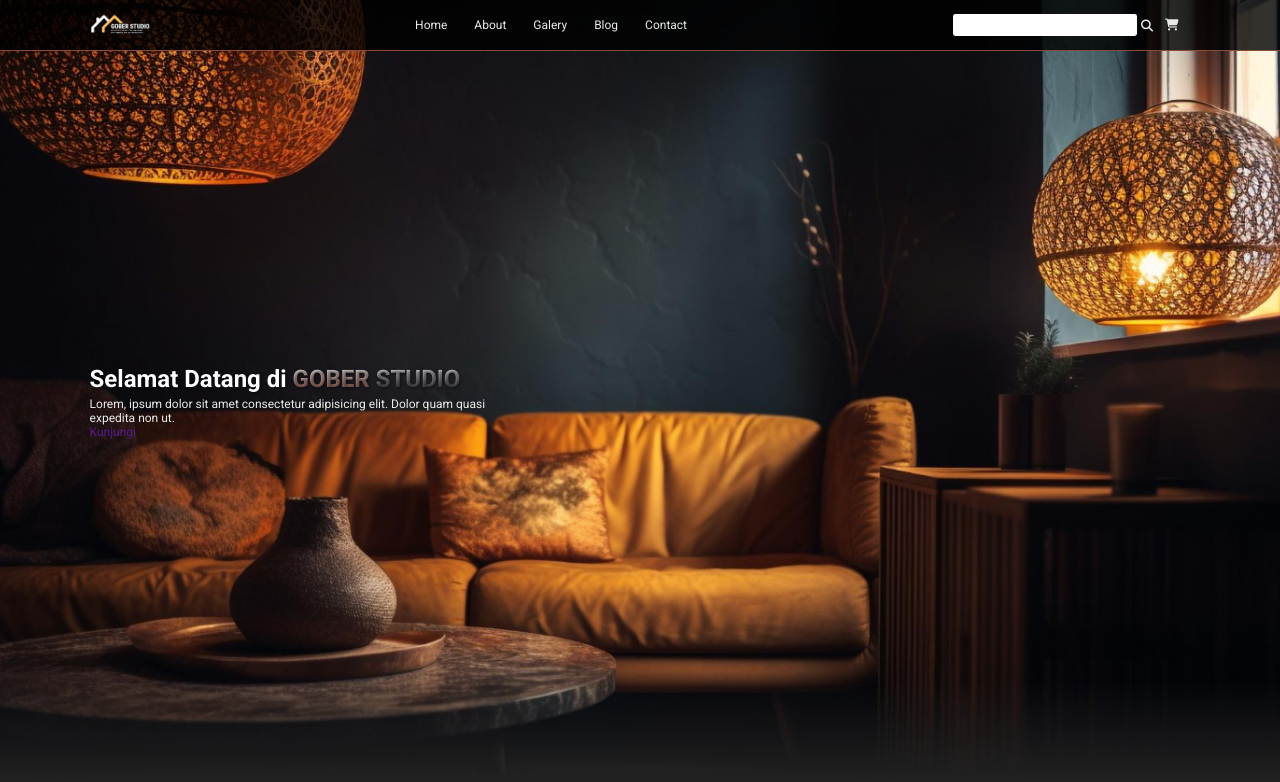
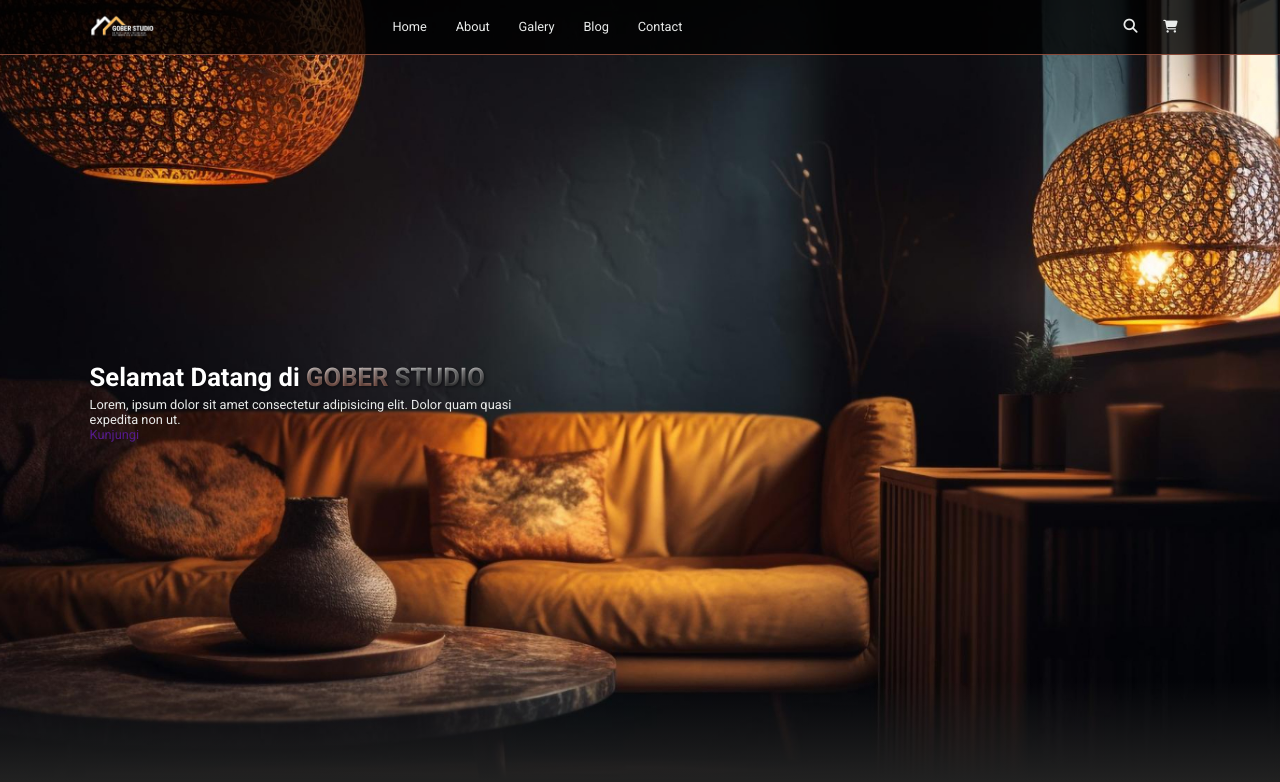
Before and after one commit to WayanBerdyanto/interior, a plain HTML site: page index.html in a window 1280 px wide. Shown: the top 782 px of the page. Drawn offline with Linux system fonts and the light colour scheme.

Commit message:
Add Toggle Search

```diff
--- a/css/style.css
+++ b/css/style.css
@@ -64,12 +64,23 @@ body {
   margin: 0px 1rem;
 }
 
-.navbar .navbar-form form input {
+.navbar .navbar-form .form {
+  font-size: 1.1rem;
+}
+
+.navbar .navbar-form .form .input-form {
   border: solid 1px var(--primary);
   border-radius: 0.2rem;
   padding: 0.3rem;
   margin-right: 0.1rem;
   border: none;
+  display: inline-block;
+  visibility: hidden;
+}
+
+.navbar .navbar-form .form .input-form.active-form {
+  display: inline-block;
+  visibility: visible;
 }
 
 #hamburger-menu {
@@ -97,7 +108,7 @@ body {
   bottom: 0;
   background: linear-gradient(
     0deg,
-    rgba(33,33, 33, 1) 8%,
+    rgba(33, 33, 33, 1) 8%,
     rgba(255, 255, 255, 0) 50%
   );
 }
@@ -114,29 +125,27 @@ body {
   text-shadow: 1px 1px 3px rgba(1, 1, 3, 0.5);
 }
 
-.hero .content .sp1{
-    background: -webkit-linear-gradient(#eee, #884a39 );
+.hero .content .sp1 {
+  background: -webkit-linear-gradient(#eee, #884a39);
   -webkit-background-clip: text;
   -webkit-text-fill-color: transparent;
 }
 
-.hero .content .sp2{
-    background: -webkit-linear-gradient(#eee, #212121 );
+.hero .content .sp2 {
+  background: -webkit-linear-gradient(#eee, #212121);
   -webkit-background-clip: text;
   -webkit-text-fill-color: transparent;
 }
 
-.hero .content p{
-
+.hero .content p {
 }
 /* End Hero Section */
 
-
 /* MEDIA QUERIES */
 /* LAPTOP */
-@media(max-width: 1366px){
-    html{
-        font-size: 75%;
+@media (max-width: 1366px) {
+  html {
+    font-size: 80%;
   }
 }
 
@@ -146,11 +155,11 @@ body {
     font-size: 62.5%;
   }
 
-    #hamburger-menu{
+  #hamburger-menu {
     display: inline-block;
   }
 
-    .navbar .navbar-list{
+  .navbar .navbar-list {
     position: absolute;
     top: 100%;
     right: -100%;
@@ -160,11 +169,11 @@ body {
     transition: 0.3s;
   }
 
-    .navbar .navbar-list.active{
+  .navbar .navbar-list.active {
     right: 0;
   }
 
-    .navbar .navbar-list a{
+  .navbar .navbar-list a {
     color: var(--primary);
     display: block;
     margin: 2rem;
@@ -172,15 +181,13 @@ body {
     font-size: 1.5rem;
   }
 
-    .navbar .navbar-list a::after{
+  .navbar .navbar-list a::after {
     transform-origin: 0 0;
   }
 
-    .navbar .navbar-list a:hover::after{
+  .navbar .navbar-list a:hover::after {
     transform: scaleX(0.2);
   }
-
-
 }
 
 /* MOBILE PHONE */
--- a/index.html
+++ b/index.html
@@ -36,11 +36,13 @@
         <a href="">Contact</a>
       </div>
       <div class="navbar-form">
-        <form action="">
-            <input type="text" />
-            <i class="fa-solid fa-magnifying-glass"></i>
+        <form action="" class="form">
+            <input class="input-form" type="text" placeholder="search"/>
+            <a href="#" id="search">
+                <i class="fa-solid fa-magnifying-glass"></i>
+            </a>
         </form>
-        <a href="#" id="shopping-cart"><i class="fa-solid fa-cart-shopping"></i></i></a>
+        <a href="#" id="shopping-cart"><i class="fa-solid fa-cart-shopping"></i></a>
         <a href="#" id="hamburger-menu"><i class="fa-solid fa-bars"></i></a>
       </div>
     </nav>
--- a/js/script.js
+++ b/js/script.js
@@ -10,3 +10,9 @@ document.addEventListener("click", function(e){
         navbarList.classList.remove("active")
     }
 });
+
+const inputForm = document.querySelector(".input-form");
+
+document.querySelector("#search").onclick = () => {
+    inputForm.classList.toggle("active-form")
+}
```
Lines whose indentation alone changed are shown as unchanged.
